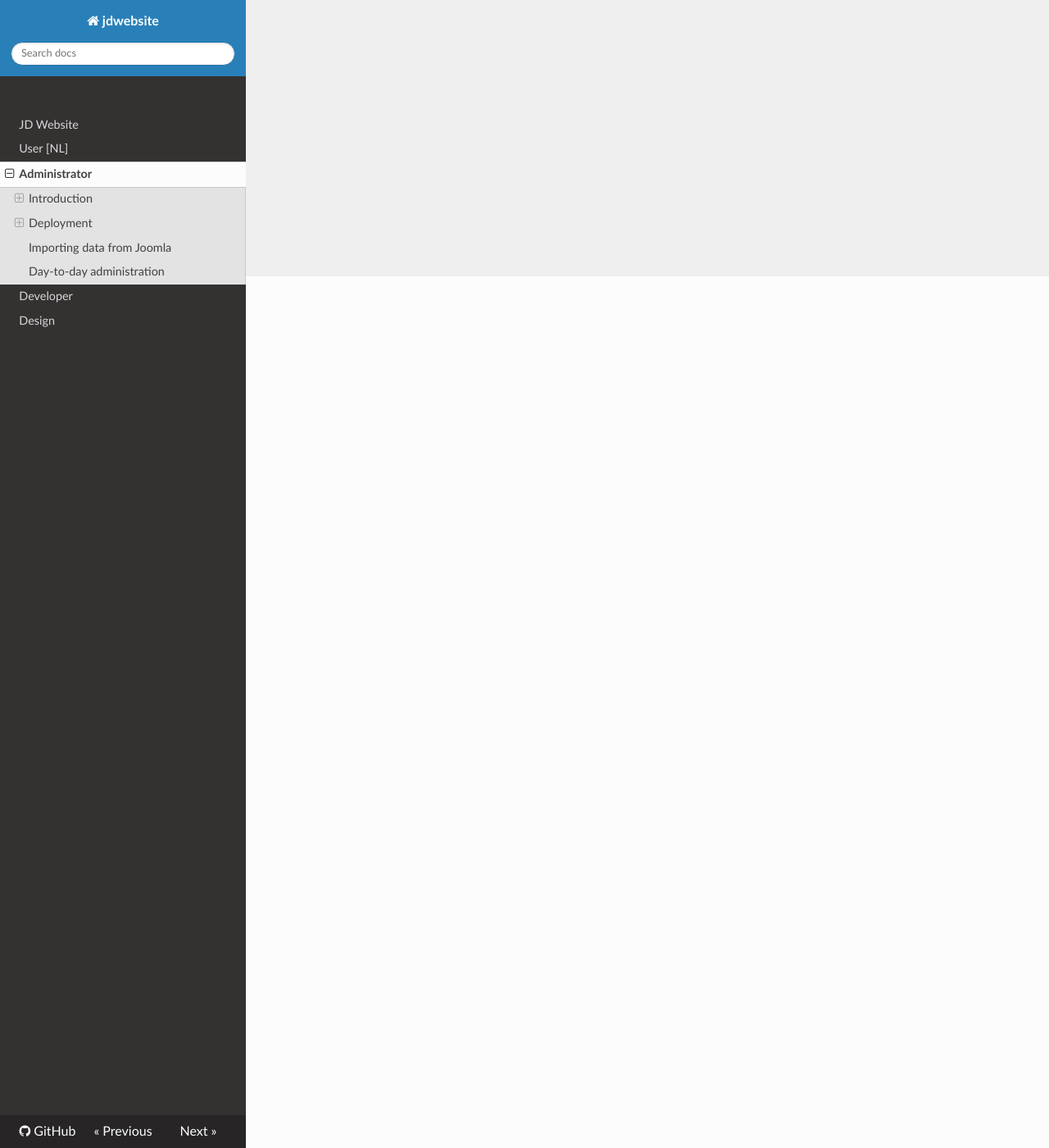
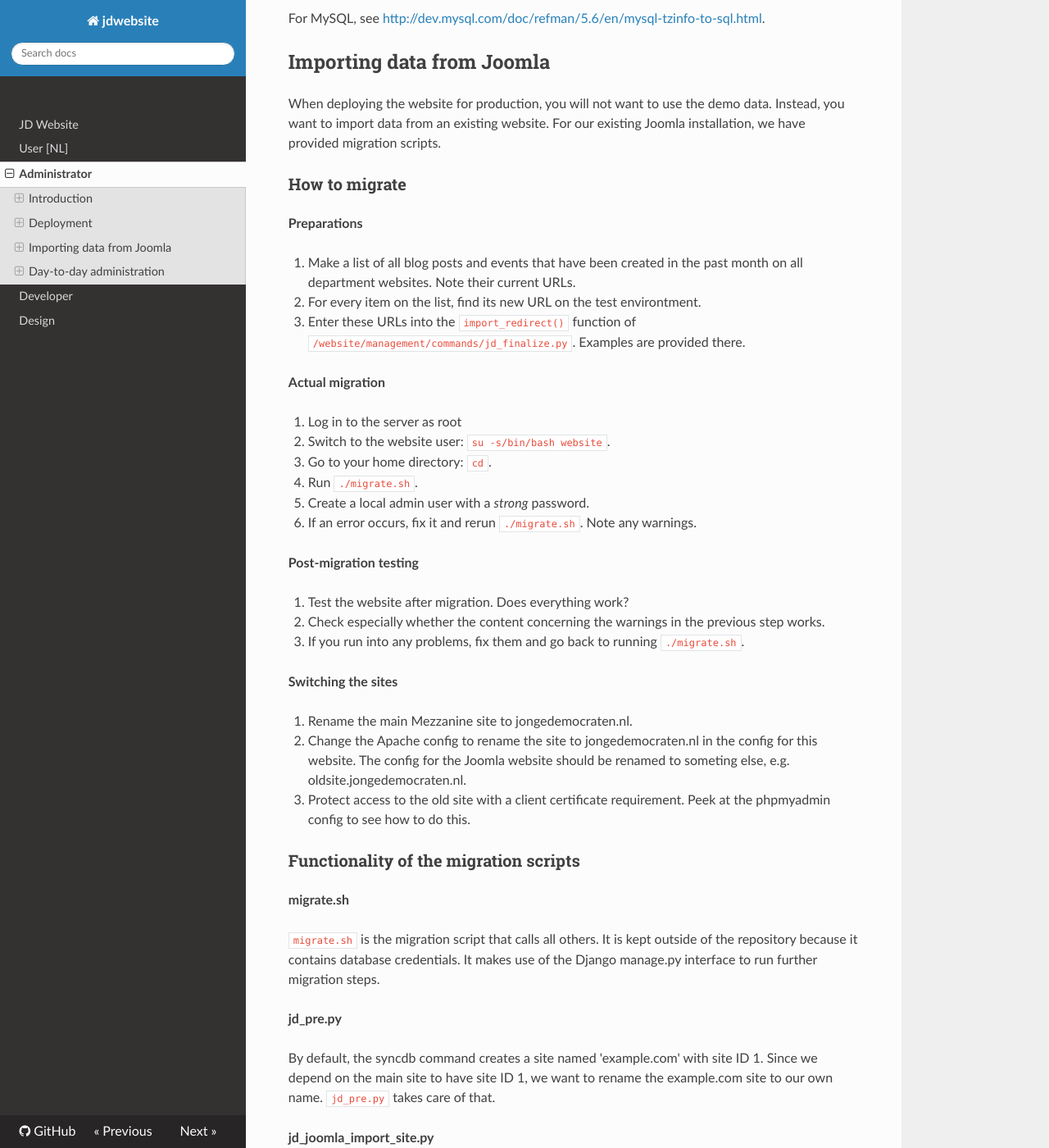
Before and after one commit to jonge-democraten/website, an MkDocs documentation site: the page built from docs/administrator.md, in a window 1280 px wide and 1400 px high, scrolled down 1063 px. Shown: the whole window at 82% size. Built offline with MkDocs 1.6.1, drawn with Linux system fonts in a browser that asks for light colours; nearby versions of some CDN libraries; old or Windows-style settings are respelled for this version of MkDocs; some of the changed text lies outside the part shown.

Commit message:
Write the deployment guide
Intended to resolve issue #74

```diff
--- a/docs/administrator.md
+++ b/docs/administrator.md
@@ -1,6 +1,8 @@
 # Administrator guide
 
 ## Introduction
+
+The code of the new JD website is written to be readible and accessible. The same holds for the code of Mezzanine, the framework upon which the site is built. However, this should be of no concernt to the people who perform day-to-day administration of the site. This guide is for them.
 
 ### Intended audience
 
@@ -15,12 +17,104 @@
 
 ## Deployment
 
+### The broad lines: deploying Mezzanine
+
+Our instance of the website runs on WSGI, which is a deployment platform for Python applications. To a great extent, our website is just a Django website. Instructions for deployment, such as at [https://docs.djangoproject.com/en/1.8/howto/deployment/wsgi/](https://docs.djangoproject.com/en/1.8/howto/deployment/wsgi/), will take care of the broad lines. The rest of this section is dedicated to the details.
+
+### Database backend: MySQL
+
+The instructions at [https://docs.djangoproject.com/en/1.8/ref/databases/](https://docs.djangoproject.com/en/1.8/ref/databases/), about how to set up a database backend for a Django application, will guide you to installing your preferred database backend. We have done development on an SQLite backend. Testing and production run on a MySQL backend. We have not tried any others.
 
 ### Timezone tables
 
 Make sure the database contains the timezone tables, needed by the calendar app.
+
 For MySQL, see [http://dev.mysql.com/doc/refman/5.6/en/mysql-tzinfo-to-sql.html](http://dev.mysql.com/doc/refman/5.6/en/mysql-tzinfo-to-sql.html).
 
 ## Importing data from Joomla
 
+When deploying the website for production, you will not want to use the demo data. Instead, you want to import data from an existing website. For our existing Joomla installation, we have provided migration scripts.
+
+### How to migrate
+
+**Preparations**
+
+1. Make a list of all blog posts and events that have been created in the past month on all department websites. Note their current URLs.
+1. For every item on the list, find its new URL on the test environtment.
+1. Enter these URLs into the `import_redirect()` function of `/website/management/commands/jd_finalize.py`. Examples are provided there.
+
+**Actual migration**
+
+1. Log in to the server as root
+1. Switch to the website user: `su -s/bin/bash website`.
+1. Go to your home directory: `cd`.
+1. Run `./migrate.sh`.
+1. Create a local admin user with a *strong* password.
+1. If an error occurs, fix it and rerun `./migrate.sh`. Note any warnings.
+
+**Post-migration testing**
+
+1. Test the website after migration. Does everything work?
+1. Check especially whether the content concerning the warnings in the previous step works.
+1. If you run into any problems, fix them and go back to running `./migrate.sh`.
+
+**Switching the sites**
+
+1. Rename the main Mezzanine site to jongedemocraten.nl.
+1. Change the Apache config to rename the site to jongedemocraten.nl in the config for this website. The config for the Joomla website should be renamed to someting else, e.g. oldsite.jongedemocraten.nl.
+1. Protect access to the old site with a client certificate requirement. Peek at the phpmyadmin config to see how to do this.
+
+### Functionality of the migration scripts
+
+**migrate.sh**
+
+`migrate.sh` is the migration script that calls all others. It is kept outside of the repository because it contains database credentials. It makes use of the Django manage.py interface to run further migration steps.
+
+**jd_pre.py**
+
+By default, the syncdb command creates a site named 'example.com' with site ID 1. Since we depend on the main site to have site ID 1, we want to rename the example.com site to our own name. `jd_pre.py` takes care of that.
+
+**jd_joomla_import_site.py**
+
+The import process happens on a site-by-site basis. `migrate.sh` calls `jd_joomla_import_site.py` once for every site. This script then handles retrieving the content (pages, blog posts, blog categories, events) from the old site and importing it into the new one.
+
+**jd_finalize.py**
+
+Even though `jd_joomla_import_site.py` handles most content, there are some things that it cannot do. Therefore, it is necessary to have an additional step, after importing all sites and their content. `jd_finalize.py` provides this step. It is run only once. It sets all configuration options for all sites, such as Twitter search queries, sidebar blogs, menu layout, group permissions, column elements and many other things. It also migrates the newsletters and their subscribers.
+
 ## Day-to-day administration
+
+Some tasks come up during day-to-day administration of the website. Here is how to perform them.
+
+### Set up a development version of the website
+
+In order to run acceptance tests, it may be nice to run a second version of the website in parallel from the first.
+
+1. Make a full copy of the MySQL database into another database. Create a user with full access to this secondary database.
+1.
+
+### Deploy new code
+
+New code is introduced by pulling it from GitHub.
+
+1. Change to user website: `su -s/bin/bash website`.
+1. Pull the new code from GitHub: `git pull`.
+1. Source the virtualenv: `source env/bin/activate`.
+1. Upgrade any packages based on the requirements file: `pip3 install -r requirements.txt`.
+1. Apply migrations if necessary: `website/manage.py migrate`.
+1. Redeploy static files, if necessary: `umask 022 && website/manage.py collectstatic`.
+1. Reload the WSGI server: `# pkill -HUP -u website uwsgi`.
+
+### Create a full backup
+
+Backing up is done by making a copy of the following data:
+
+* The full database
+* The `local_settings.py` file.
+* The `website/static/website/media` directory.
+
+### Restore a full backup
+
+Restoring a backup is done by overwriting the current data with the data from the backup.
+
+Be sure to run the restored data on the same version of the website codebase as the one used when backing it up.
```
